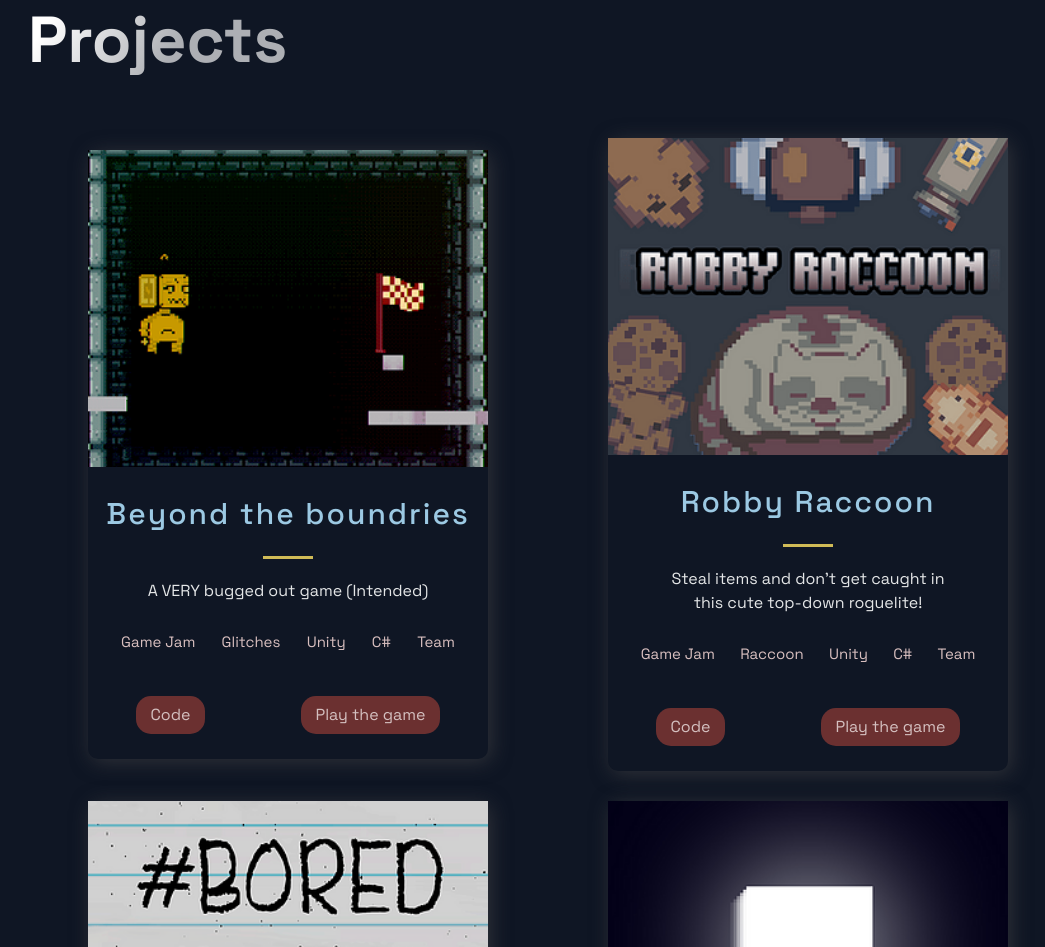
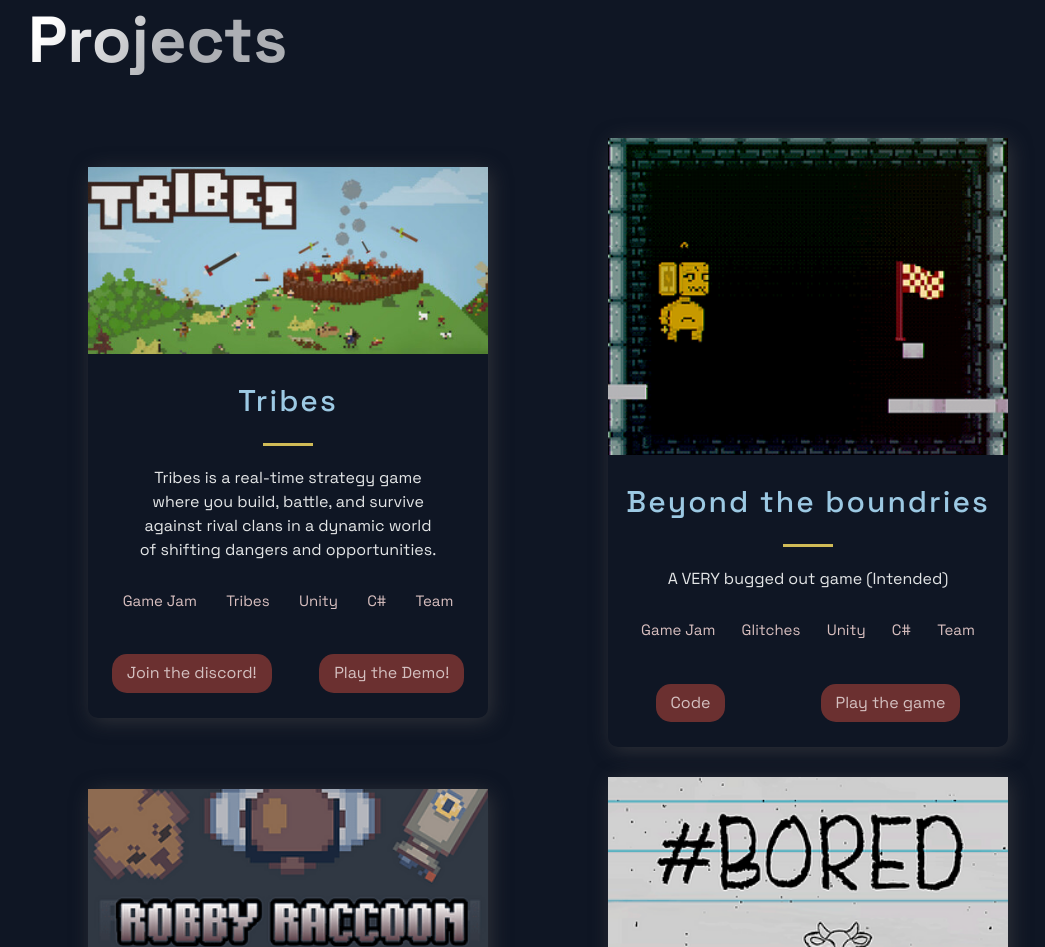
Before and after one commit to F1nndegamer/newPortofolio, a Next.js app: page / in a window 1280 px wide. Shown: the part 1880-2827 px from the top of the page, without its empty margins (92-1137 px from the left). Built offline with nearby package versions, Linux system fonts and the light colour scheme.

Commit message:
New Projects!

```diff
--- a/src/components/Projects/Projects.js
+++ b/src/components/Projects/Projects.js
@@ -2,7 +2,7 @@ import React from 'react';
 
 import { BlogCard, CardInfo, ExternalLinks, GridContainer, HeaderThree, Hr, Tag, TagList, TitleContent, UtilityList, Img } from './ProjectsStyles';
 import { Section, SectionDivider, SectionTitle } from '../../styles/GlobalComponents';
-import { projects } from '../../constants/constants';
+import { projects } from '../../constants/ProjectsData';
 
 const Projects = () => (
   <Section nopadding id="projects">
--- a/src/constants/constants.js
+++ b/src/constants/ProjectsData.js
@@ -1,4 +1,16 @@
 export const projects = [
+  {
+  title: "Tribes",
+    description:
+      "Tribes is a real-time strategy game where you build, battle, and survive against rival clans in a dynamic world of shifting dangers and opportunities.",
+    image: "/images/Tribes.jpg",
+    tags: ["Game Jam", "Tribes", "Unity", "C#", "Team"],
+    source: "https://discord.gg/Js4aU8DSnQ",
+    visit: "https://store.steampowered.com/app/3551950/Tribes/",
+    playtitle: "Play the Demo!",
+    extratitle: "Join the discord!",
+    id: -1,
+  },
   {
     title: "Beyond the boundries",
     description:
@@ -145,13 +157,3 @@ export const projects = [
     id: 10,
   },
 ];
-
-export const TimeLineData = [
-  { year: 2017, text: 'Started my Unity journey' },
-  { year: 2018, text: 'Led small team projects' },
-  { year: 2019, text: 'Participated in first Game Jams' },
-  { year: 2020, text: 'Published small games on itch.io' },
-  { year: 2021, text: 'Developed mobile games and wearable projects' },
-  { year: 2024, text: 'Led larger teams for GMTK and Brackeys Jams' },
-  { year: 2025, text: 'Worked on AI assistant LUNA and personal projects' },
-];
```
Also changed, not shown: src/constants/TimeLineData.js (added, +9 -0 lines), public/images/Tribes.jpg (added).
